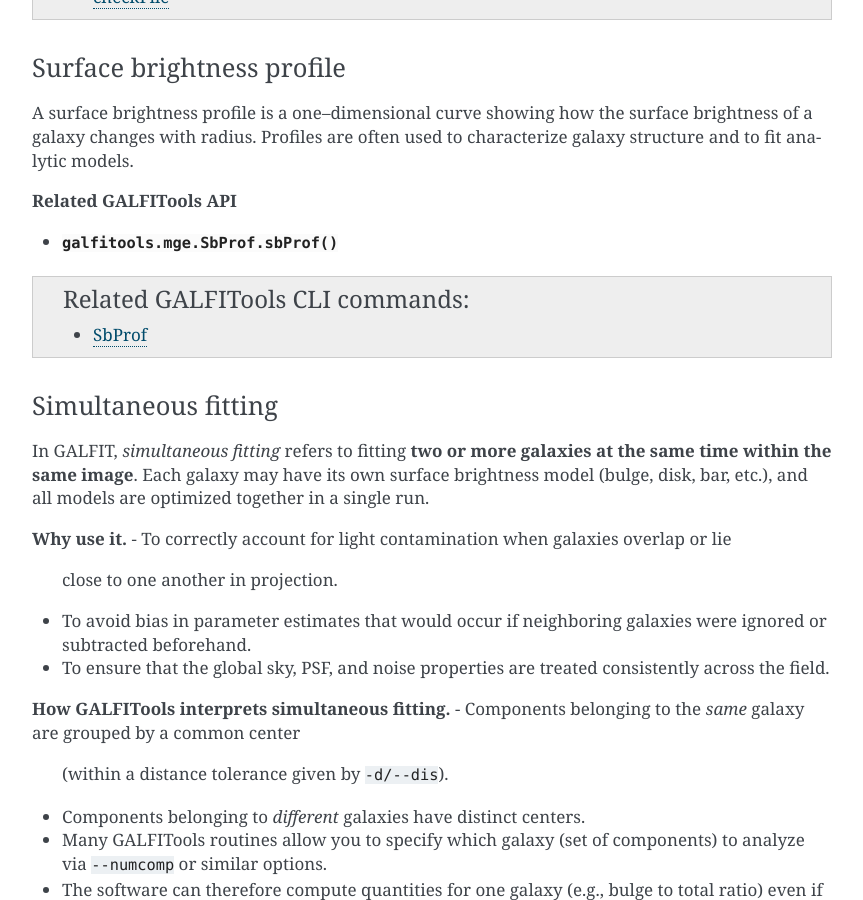
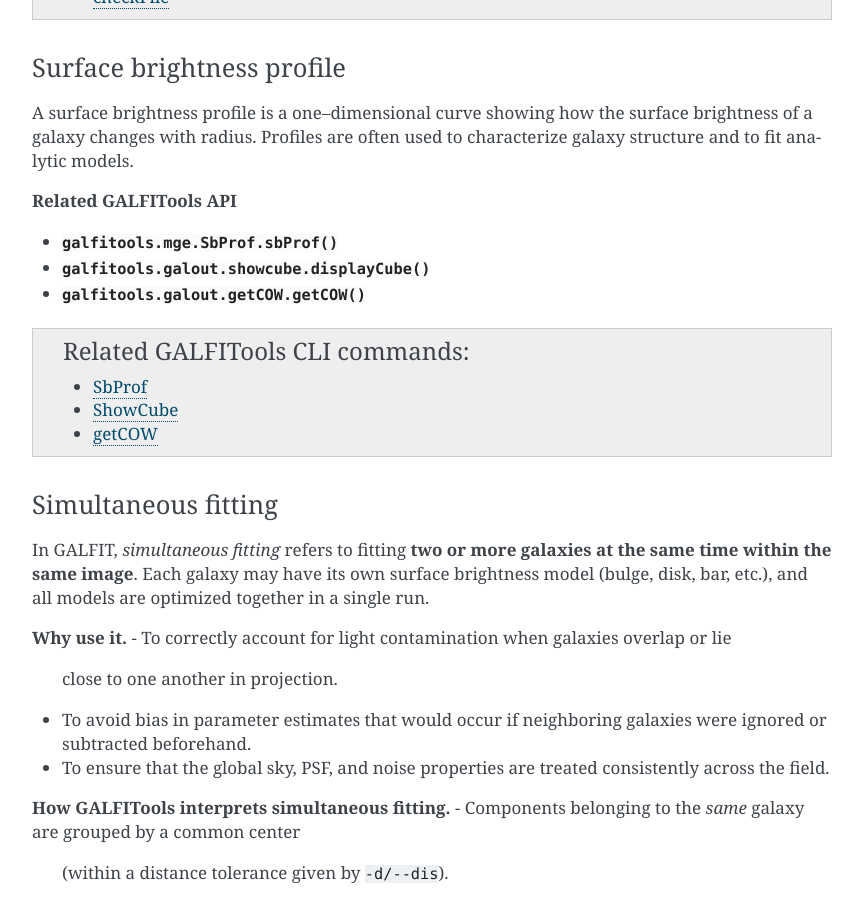
Before and after one commit to canorve/GALFITools, a Sphinx documentation site: the page built from docs/concepts.rst, in a window 1280 px wide and 900 px high, scrolled down 4727 px. Shown: the whole window, without its empty margins (338-1201 px from the left). Built offline with Sphinx 7.4.7, drawn with Linux system fonts in a browser that asks for light colours.

Commit message:
documentation update

```diff
--- a/docs/concepts.rst
+++ b/docs/concepts.rst
@@ -283,14 +283,16 @@ used to characterize galaxy structure and to fit analytic models.
 **Related GALFITools API**
 
 - :py:func:`galfitools.mge.SbProf.sbProf`
+- :py:func:`galfitools.galout.showcube.displayCube`
+- :py:func:`galfitools.galout.getCOW.getCOW`
 
 
 .. admonition:: Related GALFITools CLI commands
    :class: seealso
 
    - :ref:`SbProf <routine-SbProf>`
-
-
+   - :ref:`ShowCube <routine-showCube>`
+   - :ref:`getCOW <routine-getCOW>`
 
 
 .. _concept-simultaneous-fitting:
```
